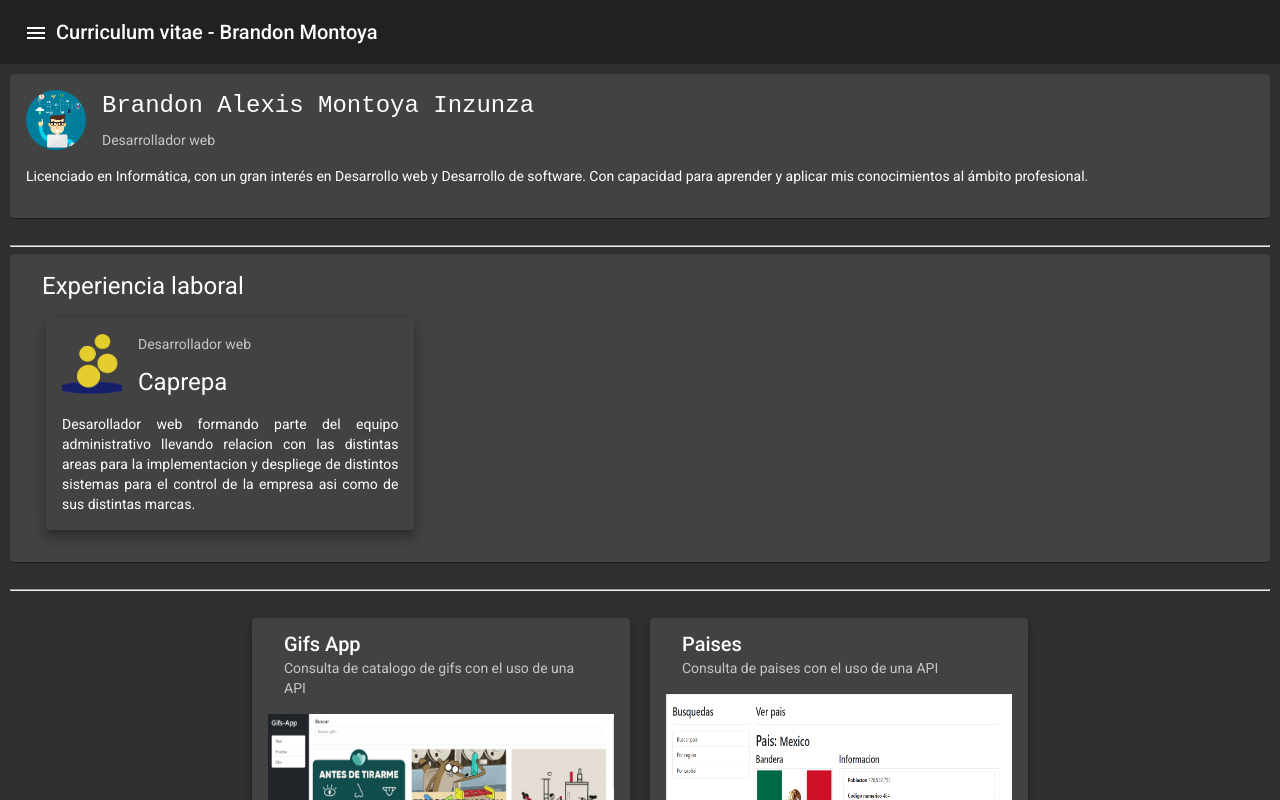
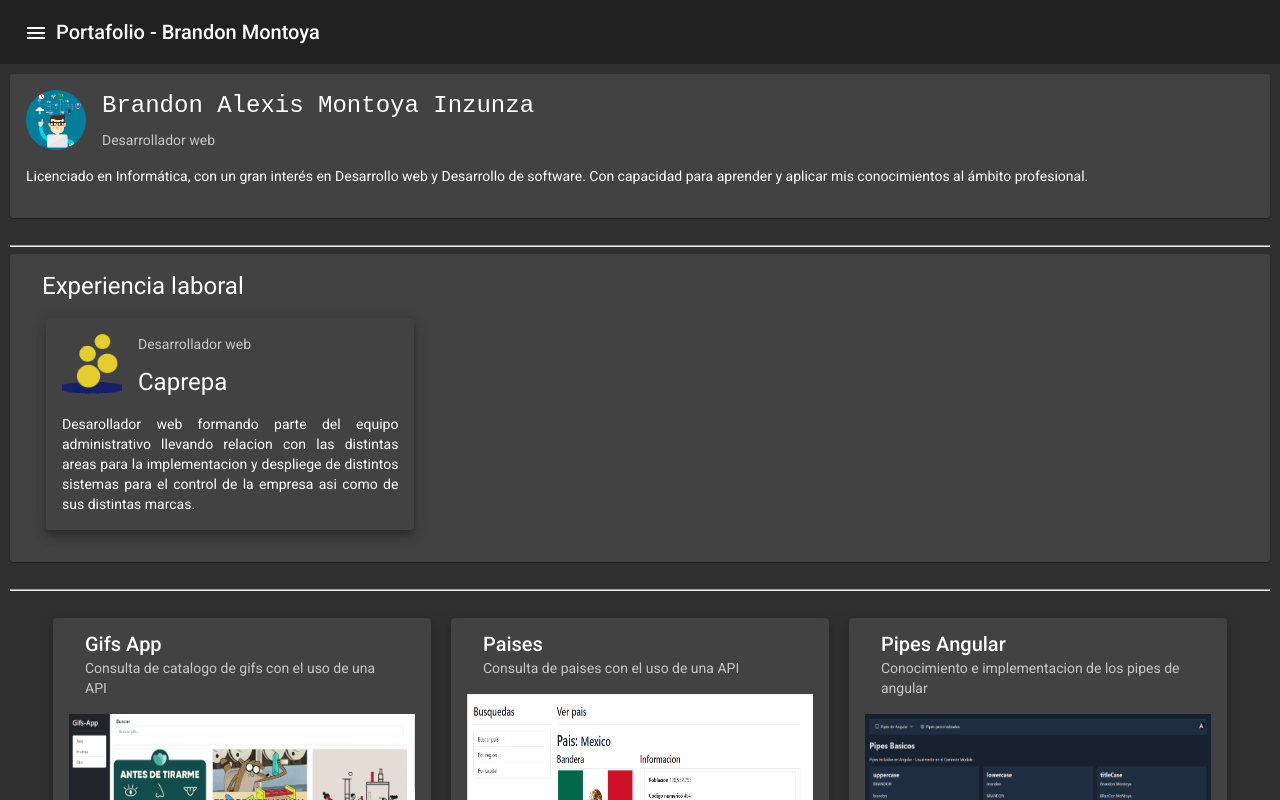
Before and after one commit to BrandonMex13/cv-brandon, an Angular app: page / in a window 1280 px wide. Built offline with nearby package versions, Linux system fonts and the light colour scheme.

Commit message:
FEAT(Proyecto pipes app)

```diff
--- a/src/app/cv/components/proyectos/proyectos.component.ts
+++ b/src/app/cv/components/proyectos/proyectos.component.ts
@@ -39,6 +39,16 @@ export class ProyectosComponent implements OnInit {
                 routerLink       : "https://paisesapp-brandon.netlify.app/",
                 imglink          : "pais-app.png"
             },
+            {
+                idProyecto       : 3,
+                nombreProyecto   : "Pipes Angular",
+                descripcion      : "Conocimiento e implementacion de los pipes de angular",
+                fechaInicio      : this.date,
+                fechaTerminacion : this.date,
+                lenguaje         : ["Angular", " Typescript", " HTML", " CSS" ],
+                routerLink       : "https://pipes-angular-brandon.netlify.app/",
+                imglink          : "pipes-app.png"
+            },
         ];
     }
 
--- a/src/app/cv/pages/home/home.component.html
+++ b/src/app/cv/pages/home/home.component.html
@@ -23,7 +23,7 @@
             <mat-icon>menu</mat-icon>
         </button>
 
-        <h1>Curriculum vitae - Brandon Montoya</h1>
+        <h1>Portafolio - Brandon Montoya</h1>
 
         <span class="spacer"></span>
 
```
Also changed, not shown: src/assets/img/pipes-app.png (added).
